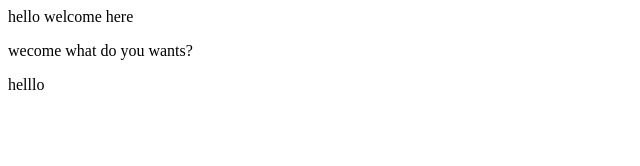
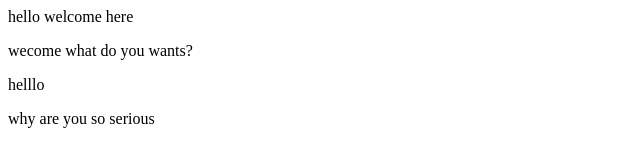
Before and after one commit to SanjayKumarTripathi/git, a website: page index.html in a window 1280 px wide. Shown: the whole page, without its empty margins (0-640 px from the left). Drawn offline with Linux system fonts and the light colour scheme.

Commit message:
fourth commit

```diff
--- a/index.html
+++ b/index.html
@@ -5,6 +5,7 @@
 hello welcome here
 <p>wecome what do you wants?</p>
 <p>helllo</p>
+<p> why are you so serious</p>
 </body>
 
 </html>
```
Also changed, not shown: package.json (added, +24 -0 lines), 2 other files.
